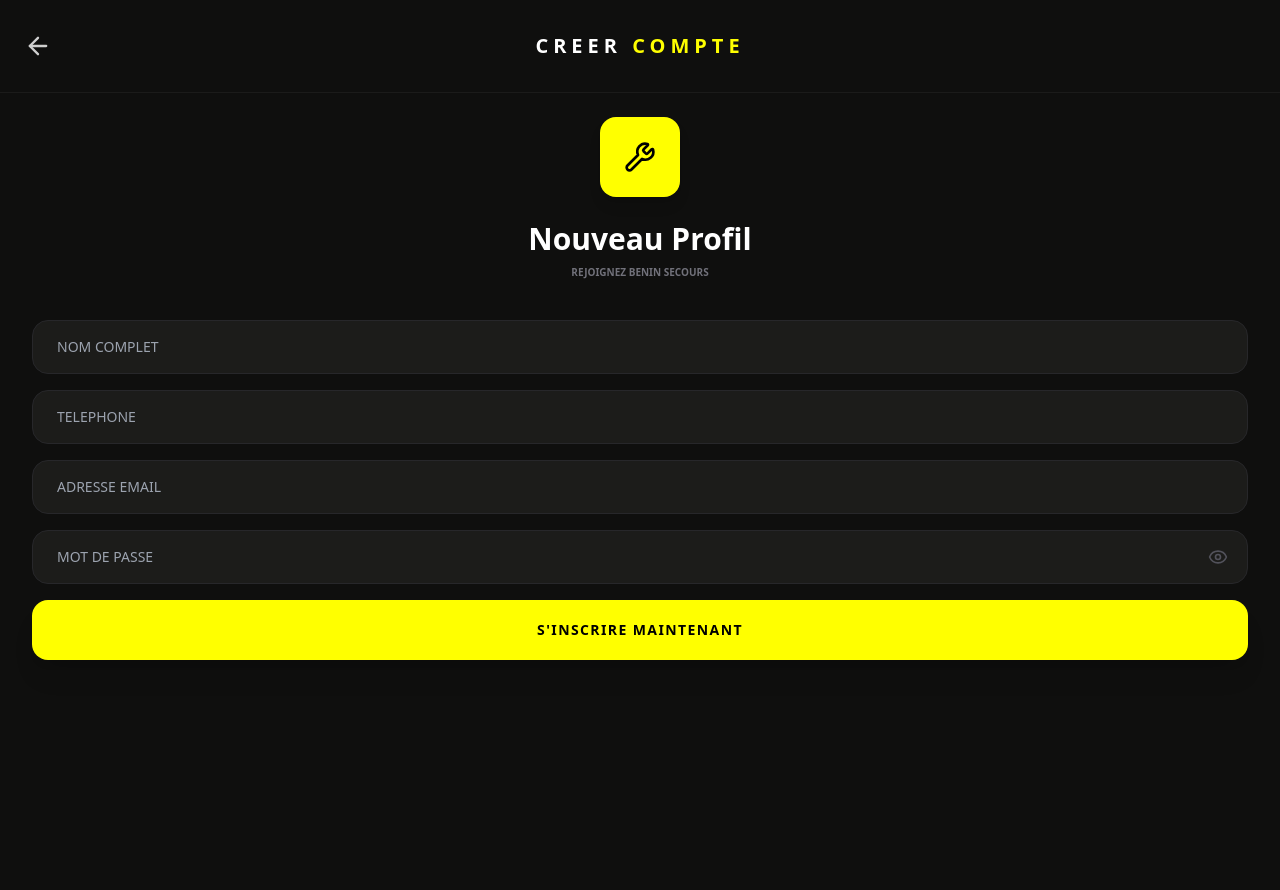
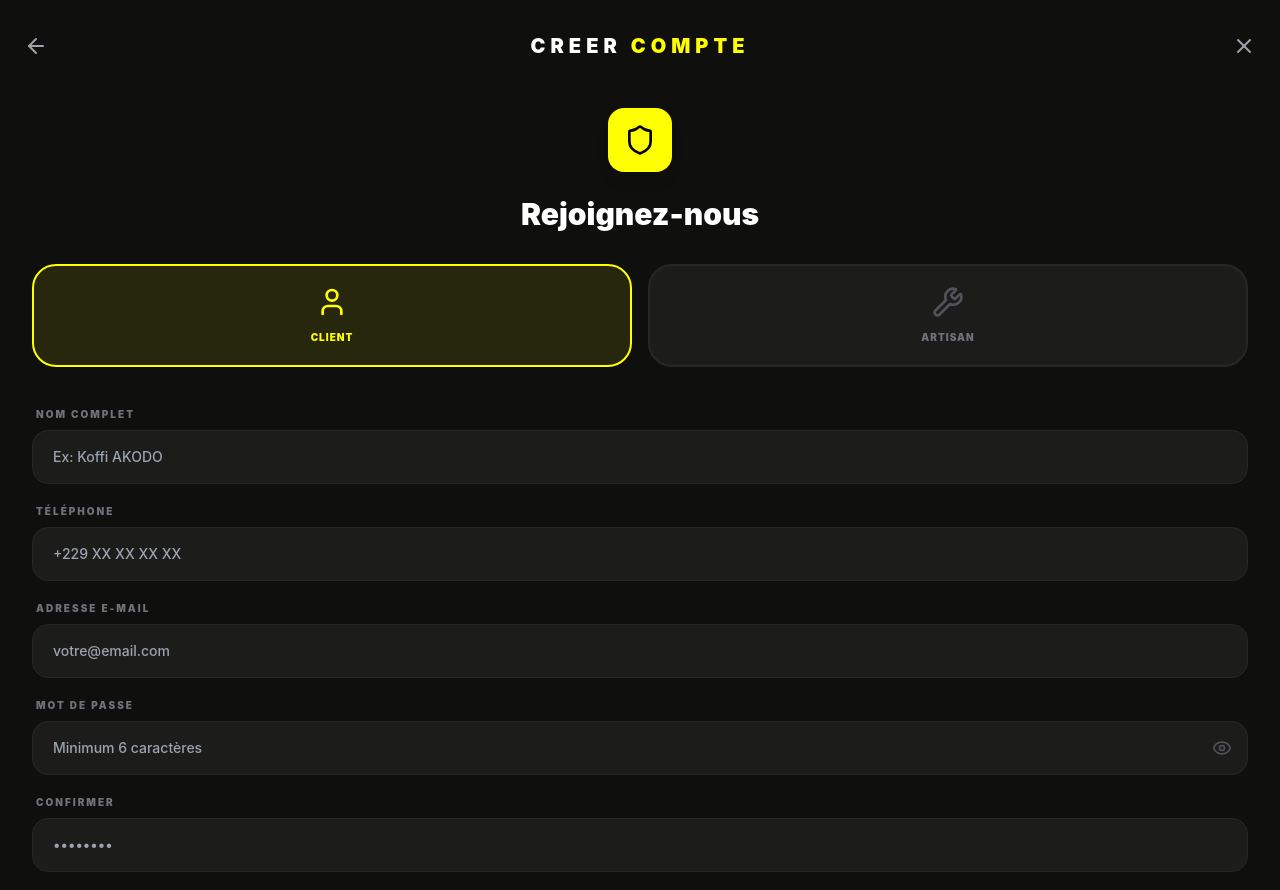
Before and after one commit to aimeakd6-eng/BENIN-SECOURS, a React (Vite) app in the folder benin-secours-client/: page /register in a window 1280 px wide. Shown: the top 890 px of the page. Before the commit the page ends 800 px from the top, so only its background shows below. Built offline with nearby package versions, Linux system fonts and the light colour scheme.

Commit message:
Fix branding ROADASSIST to BENIN-SECOURS and fix unreadable registration inputs

```diff
--- a/benin-secours-client/src/screens/AccueilScreen.tsx
+++ b/benin-secours-client/src/screens/AccueilScreen.tsx
@@ -1,115 +1,143 @@
 import { useState, useEffect } from "react";
 import { useNavigate } from "react-router-dom";
-import { Shield, User, History, Phone, Settings, ChevronRight, X, Wrench, Car, Bell } from "lucide-react";
+import { Shield, User, History, Settings, ChevronRight, Wrench, Car, Phone } from "lucide-react";
 import { useAuth } from "@/context/AuthContext";
 import { signOut } from "@/services/auth_service";
 
 export default function AccueilScreen() {
   const navigate = useNavigate();
   const { profile, refreshProfile } = useAuth();
+
   const [showSplash, setShowSplash] = useState(true);
-  const [drawerOpen, setDrawerOpen] = useState(false);
 
+  // Splash -> Accueil après 2s
   useEffect(() => {
-    const timer = setTimeout(() => setShowSplash(false), 1500);
+    const timer = setTimeout(() => setShowSplash(false), 2000);
     return () => clearTimeout(timer);
   }, []);
 
   const handleLogout = async () => {
     await signOut();
     await refreshProfile();
-    setDrawerOpen(false);
   };
 
   if (showSplash) {
     return (
-      <div className="flex h-screen flex-col items-center justify-center bg-[#0066CC]">
-        <div className="flex flex-col items-center animate-fade-in text-white">
-          <Shield className="h-16 w-16 mb-4" />
-          <h1 className="text-3xl font-black">BENIN SECOURS</h1>
-          <p className="mt-2 opacity-80 text-sm uppercase tracking-widest">Assistance Routière</p>
+      <div className="flex h-screen flex-col items-center justify-center bg-[#0F0F0E]">
+        <div className="flex flex-col items-center animate-fade-in">
+          <div className="flex h-24 w-24 items-center justify-center rounded-3xl bg-[#FFFF00] shadow-[0_0_30px_rgba(255,255,0,0.2)]">
+            <Shield className="h-12 w-12 text-black" />
+          </div>
+          <h1 className="mt-8 text-4xl font-black tracking-tighter text-white uppercase">
+            BENIN-<span className="text-[#FFFF00]">SECOURS</span>
+          </h1>
+          <p className="mt-4 text-center text-sm font-bold uppercase tracking-[0.2em] text-zinc-500">
+            Assistance Routière
+          </p>
         </div>
       </div>
     );
   }
 
   return (
-    <div className="flex h-screen flex-col bg-gray-50">
-      <header className="shrink-0 px-6 pb-6 pt-10 bg-[#0066CC] rounded-b-[40px] shadow-lg">
+    <div className="flex h-screen flex-col bg-[#0F0F0E] text-white">
+      {/* Header */}
+      <header className="shrink-0 px-6 pb-6 pt-10">
         <div className="flex items-center justify-between">
-          <div className="flex items-center gap-3">
-            <div className="h-10 w-10 flex items-center justify-center rounded-full bg-white/20">
-                <Shield className="h-6 w-6 text-white" />
-            </div>
-            <h1 className="text-xl font-bold text-white tracking-tight">BENIN SECOURS</h1>
+          <div className="flex flex-col">
+            <h1 className="text-2xl font-black tracking-tight uppercase">
+              BENIN-<span className="text-[#FFFF00]">SECOURS</span>
+            </h1>
+            <p className="text-[10px] font-bold uppercase tracking-widest text-zinc-500">Plateforme d'assistance</p>
           </div>
           {profile && (
-            <button onClick={() => setDrawerOpen(true)} className="h-10 w-10 flex items-center justify-center rounded-full bg-white/20 text-white">
+            <button
+              onClick={() => navigate("/mes-demandes")}
+              className="flex h-10 w-10 items-center justify-center rounded-xl bg-zinc-900 border border-zinc-800 text-[#FFFF00]"
+            >
               <User className="h-5 w-5" />
             </button>
           )}
         </div>
       </header>
 
-      <main className="flex-1 overflow-y-auto px-6 py-8">
+      {/* Contenu scrollable */}
+      <main className="flex-1 overflow-y-auto px-6 py-4">
         <div className="mb-8">
-            <h2 className="text-2xl font-bold text-gray-900 text-center">Besoin d'aide ?</h2>
-            <p className="text-gray-500 text-sm text-center mt-1">Sélectionnez votre type de véhicule</p>
+          <h2 className="text-3xl font-black">Bienvenue</h2>
+          <p className="text-zinc-500 font-medium">Quel est votre problème aujourd'hui ?</p>
         </div>
 
         <div className="space-y-4">
+          {/* Tuile Moto */}
           <button
-            onClick={() => { localStorage.setItem("categorie_vehicule", "Moto"); navigate("/signaler-panne"); }}
-            className="flex w-full items-center gap-6 rounded-3xl bg-white p-6 shadow-md border border-gray-100 transition-all active:scale-[0.97]"
+            onClick={() => {
+              localStorage.setItem("categorie_vehicule", "Moto");
+              navigate("/signaler-panne");
+            }}
+            className="group relative flex w-full items-center gap-6 rounded-3xl bg-[#1C1C1A] p-6 border border-[#2D2D2A] transition-all active:scale-[0.97]"
           >
-            <div className="flex h-16 w-16 shrink-0 items-center justify-center rounded-2xl bg-orange-100 text-orange-600">
-                <Wrench className="h-8 w-8" />
+            <div className="flex h-16 w-16 shrink-0 items-center justify-center rounded-2xl bg-[#FFFF00]">
+              <Wrench className="h-10 w-10 text-black" />
             </div>
             <div className="text-left">
-              <span className="block text-lg font-bold text-gray-900">MOTO</span>
-              <span className="text-xs text-gray-400">2 roues et tricycles</span>
+              <span className="block text-lg font-black uppercase tracking-tight text-white">Moto</span>
+              <span className="text-sm font-medium text-zinc-500">Dépannage 2 roues</span>
             </div>
-            <ChevronRight className="ml-auto h-5 w-5 text-gray-300" />
+            <div className="ml-auto flex h-10 w-10 items-center justify-center rounded-full bg-zinc-800">
+              <ChevronRight className="h-5 w-5 text-[#FFFF00]" />
+            </div>
           </button>
 
+          {/* Tuile Véhicule */}
           <button
-            onClick={() => { localStorage.setItem("categorie_vehicule", "Véhicule"); navigate("/signaler-panne"); }}
-            className="flex w-full items-center gap-6 rounded-3xl bg-white p-6 shadow-md border border-gray-100 transition-all active:scale-[0.97]"
+            onClick={() => {
+              localStorage.setItem("categorie_vehicule", "Véhicule");
+              navigate("/signaler-panne");
+            }}
+            className="group relative flex w-full items-center gap-6 rounded-3xl bg-[#1C1C1A] p-6 border border-[#2D2D2A] transition-all active:scale-[0.97]"
           >
-            <div className="flex h-16 w-16 shrink-0 items-center justify-center rounded-2xl bg-blue-100 text-blue-600">
-                <Car className="h-8 w-8" />
+            <div className="flex h-16 w-16 shrink-0 items-center justify-center rounded-2xl bg-[#FFFF00]">
+               <Car className="h-10 w-10 text-black" />
             </div>
             <div className="text-left">
-              <span className="block text-lg font-bold text-gray-900">VÉHICULE</span>
-              <span className="text-xs text-gray-400">Voiture, 4x4, Camion</span>
+              <span className="block text-lg font-black uppercase tracking-tight text-white">Véhicule</span>
+              <span className="text-sm font-medium text-zinc-500">Voiture & Camion</span>
             </div>
-            <ChevronRight className="ml-auto h-5 w-5 text-gray-300" />
+            <div className="ml-auto flex h-10 w-10 items-center justify-center rounded-full bg-zinc-800">
+              <ChevronRight className="h-5 w-5 text-[#FFFF00]" />
+            </div>
           </button>
         </div>
 
-        <div className="mt-12 rounded-3xl bg-red-50 p-6 border border-red-100 flex items-center justify-between">
-            <div>
-                <h3 className="text-red-700 font-bold uppercase text-xs">Urgence Médicale</h3>
-                <p className="text-red-600/60 text-[10px]">Contact direct secours SAMU</p>
+        <div className="mt-8 rounded-3xl bg-gradient-to-br from-red-600 to-red-900 p-6 shadow-xl shadow-red-900/20">
+            <div className="flex items-center justify-between">
+                <div>
+                    <h3 className="text-xl font-black uppercase italic text-white">Urgence SOS</h3>
+                    <p className="text-xs font-bold text-red-200">En cas d'accident grave</p>
+                </div>
+                <button className="flex h-12 w-12 items-center justify-center rounded-full bg-white text-red-600 shadow-lg animate-pulse">
+                    <Phone className="h-6 w-6" />
+                </button>
             </div>
-            <button className="h-12 w-12 rounded-full bg-red-500 text-white flex items-center justify-center shadow-lg shadow-red-200">
-                <Phone className="h-6 w-6" />
-            </button>
         </div>
       </main>
 
-      <nav className="shrink-0 flex h-20 items-center justify-around bg-white border-t border-gray-100 px-2 pb-2">
-        <button onClick={() => navigate("/")} className="flex flex-col items-center gap-1 text-[#0066CC]">
-          <Shield className="h-6 w-6" />
-          <span className="text-[10px] font-bold uppercase tracking-widest">Accueil</span>
+      {/* Bottom Navigation */}
+      <nav className="shrink-0 flex h-20 items-center justify-around bg-[#1C1C1A] border-t border-[#2D2D2A] px-2">
+        <button onClick={() => navigate("/")} className="flex flex-col items-center gap-1">
+          <div className="p-2 rounded-xl bg-[#FFFF00]/10">
+            <Shield className="h-6 w-6 text-[#FFFF00]" />
+          </div>
+          <span className="text-[10px] font-bold uppercase tracking-widest text-[#FFFF00]">Accueil</span>
         </button>
-        <button onClick={() => navigate("/mes-demandes")} className="flex flex-col items-center gap-1 text-gray-400">
+        <button onClick={() => navigate("/mes-demandes")} className="flex flex-col items-center gap-1 text-zinc-500">
           <History className="h-6 w-6" />
           <span className="text-[10px] font-bold uppercase tracking-widest">Historique</span>
         </button>
-        <button onClick={() => setDrawerOpen(true)} className="flex flex-col items-center gap-1 text-gray-400">
+        <button onClick={() => navigate("/login")} className="flex flex-col items-center gap-1 text-zinc-500">
           <Settings className="h-6 w-6" />
-          <span className="text-[10px] font-bold uppercase tracking-widest">Menu</span>
+          <span className="text-[10px] font-bold uppercase tracking-widest">Compte</span>
         </button>
       </nav>
     </div>
--- a/benin-secours-client/src/screens/auth/RegisterScreen.tsx
+++ b/benin-secours-client/src/screens/auth/RegisterScreen.tsx
@@ -1,12 +1,13 @@
 import { useState } from "react";
 import { useNavigate } from "react-router-dom";
-import { ArrowLeft, Eye, EyeOff, Wrench, Hammer, X } from "lucide-react";
+import { ArrowLeft, Eye, EyeOff, Shield, User, Wrench, X } from "lucide-react";
 import { signUp } from "@/services/auth_service";
 import { useAuth } from "@/context/AuthContext";
 
 export default function RegisterScreen() {
   const navigate = useNavigate();
   const { refreshProfile } = useAuth();
+  const [role, setRole] = useState<"client" | "artisan">("client");
   const [form, setForm] = useState({
     fullName: "",
     telephone: "",
@@ -29,58 +30,149 @@ export default function RegisterScreen() {
       setError("Les mots de passe ne correspondent pas");
       return;
     }
+    if (form.password.length < 6) {
+      setError("Le mot de passe doit contenir au moins 6 caractères");
+      return;
+    }
     setLoading(true);
     try {
       await signUp(form.email, form.password, form.fullName, form.telephone);
       await refreshProfile();
       navigate("/");
     } catch (err: unknown) {
-      setError(err instanceof Error ? err.message : "Erreur d'inscription");
+      const message = err instanceof Error ? err.message : "Erreur d'inscription";
+      setError(message);
     } finally {
       setLoading(false);
     }
   };
 
   return (
-    <div className="flex min-h-screen flex-col bg-[#0F0F0E] text-white font-sans">
-      <header className="flex items-center justify-between px-6 py-8 border-b border-white/5">
-        <button onClick={() => navigate("/login")} className="text-white opacity-80">
-          <ArrowLeft className="h-7 w-7" />
+    <div className="flex min-h-screen flex-col bg-[#0F0F0E] text-white overflow-hidden relative">
+      <header className="relative z-20 flex items-center justify-between px-6 py-8">
+        <button onClick={() => navigate("/login")} className="text-zinc-400">
+          <ArrowLeft className="h-6 w-6" />
         </button>
         <h1 className="text-xl font-black uppercase tracking-[0.25em]">CREER <span className="text-[#FFFF00]">COMPTE</span></h1>
-        <div className="w-7" />
+        <button onClick={() => navigate("/")} className="text-zinc-400">
+          <X className="h-6 w-6" />
+        </button>
       </header>
 
-      <main className="flex-1 px-8 pt-6 pb-12 overflow-y-auto">
-        <div className="flex flex-col items-center mb-10">
-          <div className="flex h-20 w-20 items-center justify-center rounded-2xl bg-[#FFFF00] shadow-lg mb-6">
-            <Wrench className="h-8 w-8 text-black" />
+      <main className="relative z-20 flex-1 px-8 pt-4 pb-12 overflow-y-auto">
+        <div className="flex flex-col items-center mb-8">
+          <div className="flex h-16 w-16 items-center justify-center rounded-2xl bg-[#FFFF00] shadow-lg mb-6">
+            <Shield className="h-8 w-8 text-black" />
           </div>
-          <h2 className="text-3xl font-black">Nouveau Profil</h2>
-          <p className="text-zinc-500 font-bold uppercase text-[10px] mt-2">Rejoignez BENIN SECOURS</p>
+          <h2 className="text-3xl font-black text-center">Rejoignez-nous</h2>
+        </div>
+
+        {/* Choice of role */}
+        <div className="mb-10 grid grid-cols-2 gap-4">
+          <button
+            onClick={() => setRole("client")}
+            className={`flex flex-col items-center gap-3 rounded-3xl p-5 border-2 transition-all ${
+              role === "client" ? "border-[#FFFF00] bg-[#FFFF00]/10" : "border-zinc-800 bg-[#1C1C1A]"
+            }`}
+          >
+            <User className={`h-8 w-8 ${role === "client" ? "text-[#FFFF00]" : "text-zinc-600"}`} />
+            <span className={`text-[10px] font-black uppercase tracking-widest ${role === "client" ? "text-[#FFFF00]" : "text-zinc-500"}`}>Client</span>
+          </button>
+          <button
+            onClick={() => { setRole("artisan"); navigate("/register-artisan"); }}
+            className={`flex flex-col items-center gap-3 rounded-3xl p-5 border-2 transition-all ${
+              role === "artisan" ? "border-[#FFFF00] bg-[#FFFF00]/10" : "border-zinc-800 bg-[#1C1C1A]"
+            }`}
+          >
+            <Wrench className={`h-8 w-8 ${role === "artisan" ? "text-[#FFFF00]" : "text-zinc-600"}`} />
+            <span className={`text-[10px] font-black uppercase tracking-widest ${role === "artisan" ? "text-[#FFFF00]" : "text-zinc-500"}`}>Artisan</span>
+          </button>
         </div>
 
         {error && (
-          <div className="mb-6 rounded-xl border border-red-900/50 bg-red-900/10 p-4 text-xs font-bold text-red-500 uppercase">{error}</div>
+          <div className="mb-6 rounded-xl border border-red-900/50 bg-red-900/10 p-4 text-xs font-bold uppercase tracking-widest text-red-500">
+            {error}
+          </div>
         )}
 
-        <form onSubmit={handleSubmit} className="space-y-4">
-          <input name="fullName" value={form.fullName} onChange={handleChange} required placeholder="NOM COMPLET" className="w-full rounded-2xl border border-zinc-800 bg-[#1C1C1A] px-6 py-4 text-sm font-medium outline-none focus:border-[#FFFF00]" />
-          <input name="telephone" value={form.telephone} onChange={handleChange} required placeholder="TELEPHONE" className="w-full rounded-2xl border border-zinc-800 bg-[#1C1C1A] px-6 py-4 text-sm font-medium outline-none focus:border-[#FFFF00]" />
-          <input name="email" type="email" value={form.email} onChange={handleChange} required placeholder="ADRESSE EMAIL" className="w-full rounded-2xl border border-zinc-800 bg-[#1C1C1A] px-6 py-4 text-sm font-medium outline-none focus:border-[#FFFF00]" />
+        <form onSubmit={handleSubmit} className="space-y-5 text-left">
+          {[
+            { label: "Nom complet", name: "fullName", type: "text", placeholder: "Ex: Koffi AKODO" },
+            { label: "Téléphone", name: "telephone", type: "text", placeholder: "+229 XX XX XX XX" },
+            { label: "Adresse e-mail", name: "email", type: "email", placeholder: "votre@email.com" },
+          ].map((field) => (
+            <div key={field.name} className="space-y-2">
+              <label className="block text-[10px] font-black uppercase tracking-[0.2em] text-zinc-500 ml-1">
+                {field.label}
+              </label>
+              <input
+                name={field.name}
+                type={field.type}
+                value={(form as any)[field.name]}
+                onChange={handleChange}
+                required
+                className="w-full rounded-2xl border border-zinc-800 bg-[#1C1C1A] px-5 py-4 text-sm font-medium text-white outline-none transition-all focus:border-[#FFFF00]"
+                placeholder={field.placeholder}
+              />
+            </div>
+          ))}
 
-          <div className="relative">
-            <input name="password" type={showPassword ? "text" : "password"} value={form.password} onChange={handleChange} required placeholder="MOT DE PASSE" className="w-full rounded-2xl border border-zinc-800 bg-[#1C1C1A] px-6 py-4 text-sm font-medium outline-none focus:border-[#FFFF00]" />
-            <button type="button" onClick={() => setShowPassword(!showPassword)} className="absolute right-5 top-1/2 -translate-y-1/2 text-zinc-600">
-              {showPassword ? <EyeOff className="h-5 w-5" /> : <Eye className="h-5 w-5" />}
-            </button>
+          <div className="space-y-2">
+            <label className="block text-[10px] font-black uppercase tracking-[0.2em] text-zinc-500 ml-1">
+              Mot de passe
+            </label>
+            <div className="relative">
+              <input
+                name="password"
+                type={showPassword ? "text" : "password"}
+                value={form.password}
+                onChange={handleChange}
+                required
+                className="w-full rounded-2xl border border-zinc-800 bg-[#1C1C1A] px-5 py-4 text-sm font-medium text-white outline-none transition-all focus:border-[#FFFF00]"
+                placeholder="Minimum 6 caractères"
+              />
+              <button
+                type="button"
+                onClick={() => setShowPassword(!showPassword)}
+                className="absolute right-4 top-1/2 -translate-y-1/2 text-zinc-600"
+              >
+                {showPassword ? <EyeOff className="h-5 w-5" /> : <Eye className="h-5 w-5" />}
+              </button>
+            </div>
           </div>
 
-          <button type="submit" disabled={loading}
-            className="mt-6 w-full rounded-2xl bg-[#FFFF00] py-5 text-sm font-black uppercase tracking-widest text-black shadow-xl">
-            {loading ? "Chargement..." : "S'INSCRIRE MAINTENANT"}
+          <div className="space-y-2">
+            <label className="block text-[10px] font-black uppercase tracking-[0.2em] text-zinc-500 ml-1">
+              Confirmer
+            </label>
+            <input
+                name="confirmPassword"
+                type="password"
+                value={form.confirmPassword}
+                onChange={handleChange}
+                required
+                className="w-full rounded-2xl border border-zinc-800 bg-[#1C1C1A] px-5 py-4 text-sm font-medium text-white outline-none transition-all focus:border-[#FFFF00]"
+                placeholder="••••••••"
+            />
+          </div>
+
+          <button
+            type="submit"
+            disabled={loading}
+            className="mt-6 w-full rounded-full bg-[#FFFF00] py-5 text-sm font-black uppercase tracking-[0.2em] text-black shadow-xl shadow-[#FFFF00]/10 transition-all active:scale-[0.98] disabled:opacity-50"
+          >
+            {loading ? "Création..." : "S'inscrire"}
           </button>
         </form>
+
+        <div className="mt-10 mb-10 flex flex-col items-center">
+            <p className="text-[10px] font-black uppercase tracking-[0.1em] text-zinc-600">
+                Déjà inscrit ?{" "}
+                <button onClick={() => navigate("/login")} className="text-[#FFFF00]">
+                    Se connecter
+                </button>
+            </p>
+        </div>
       </main>
     </div>
   );
```
Also changed, not shown: benin-secours-client/src/screens/auth/LoginScreen.tsx (+30 -34 lines).
